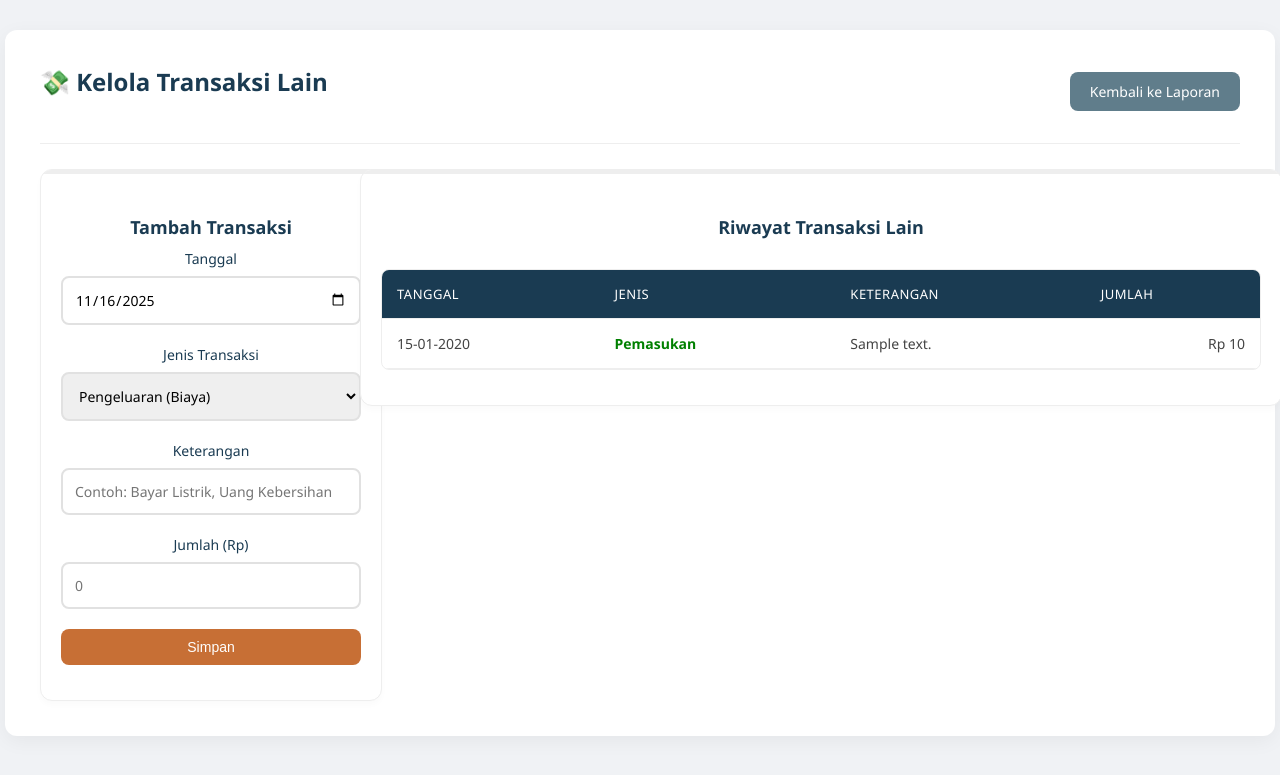
After one commit to MAMThanatos/TokoBangunanAyung, a PHP site: page /laporan/transaksi_lain.php in a window 1280 px wide. The commit adds this page. Shown: the top 775 px of the page. Run offline with PHP 8.4, Linux system fonts and the light colour scheme; the visitor is signed in with stand-in values (Sample User, id 1); tables that the repository leaves empty hold one stand-in row (values such as "Sample post").

Commit message:
Perubahan fitur tambahan

```diff
--- a/assets/style.css
+++ b/assets/style.css
@@ -14,7 +14,7 @@ body {
     background: #fff;
     padding: 35px;
     border-radius: 12px; /* Sudut lebih halus */
-    max-width: 1000px;
+    max-width: 1200px; /* Diperbesar dari 1000px agar lebih lega */
     margin: 30px auto;
     box-shadow: 0 5px 20px rgba(0,0,0,0.05); /* Bayangan lebih lembut */
 }
@@ -408,7 +408,29 @@ tfoot td {
 }
 
 /* =========================================
-   10. RESPONSIVE
+   10. TRANSAKSI LAIN - LAYOUT & TABLE
+   ========================================= */
+.transaksi-wrapper {
+    display: grid;
+    grid-template-columns: 300px 1fr; /* Ubah dari 1fr 2fr ke ukuran fixed dan flexible */
+    gap: 20px;
+    align-items: start;
+}
+
+/* Override card width untuk transaksi wrapper - PENTING: Gunakan !important */
+.transaksi-wrapper > .card {
+    width: 100% !important;
+    max-width: none !important;
+    min-width: 0 !important;
+}
+
+.table-wrapper {
+    overflow-x: auto;
+    width: 100%;
+}
+
+/* =========================================
+   11. RESPONSIVE
    ========================================= */
 @media (max-width: 768px) {
     .kasir-container {
@@ -431,8 +453,14 @@ tfoot td {
     }
 }
 
+@media (max-width: 968px) {
+    .transaksi-wrapper {
+        grid-template-columns: 1fr;
+    }
+}
+
 /* =========================================
-   11. PRINT STYLES
+   12. PRINT STYLES
    ========================================= */
 @media print {
     .no-print {
--- a/barang/kelola_barang.php
+++ b/barang/kelola_barang.php
@@ -14,7 +14,10 @@ $daftar_barang = $stmt->fetchAll();
 <body>
 
     <div class="container">
-        <h2>Daftar Stok Barang - Toko Ayung</h2>
+        <div style="display:flex; justify-content:space-between; align-items:center; margin-bottom:20px;">
+            <h2>Daftar Stok Barang - Toko Ayung</h2>
+            <a href="../dashboard.php" class="btn-cancel">Kembali ke Dashboard</a>
+        </div>
 
         <a href="tambah_barang.php" class="btn-submit">Tambah Barang Baru</a>
 
--- /dev/null
+++ b/laporan/transaksi_lain.php
@@ -0,0 +1,135 @@
+<?php
+session_start();
+require '../config/koneksi.php';
+
+if (!isset($_SESSION['status'])) {
+    header("Location: ../login.php");
+    exit();
+}
+
+$success_msg = "";
+$error_msg = "";
+
+// Handle Form Submission
+if ($_SERVER["REQUEST_METHOD"] == "POST") {
+    $tanggal = $_POST['tanggal'];
+    $jenis = $_POST['jenis'];
+    $keterangan = $_POST['keterangan'];
+    $jumlah = $_POST['jumlah'];
+    $user_id = $_SESSION['user_id'];
+
+    if (!empty($tanggal) && !empty($jenis) && !empty($keterangan) && !empty($jumlah)) {
+        try {
+            $sql = "INSERT INTO transaksi_keuangan (tanggal, jenis, keterangan, jumlah, user_id) VALUES (?, ?, ?, ?, ?)";
+            $stmt = $pdo->prepare($sql);
+            $stmt->execute([$tanggal, $jenis, $keterangan, $jumlah, $user_id]);
+            $success_msg = "Transaksi berhasil disimpan!";
+        } catch (PDOException $e) {
+            $error_msg = "Error: " . $e->getMessage();
+        }
+    } else {
+        $error_msg = "Mohon lengkapi semua data.";
+    }
+}
+
+$sql_data = "SELECT * FROM transaksi_keuangan WHERE keterangan NOT LIKE 'Penjualan%' AND keterangan NOT LIKE 'Pembelian%' ORDER BY tanggal DESC LIMIT 50";
+$stmt_data = $pdo->query($sql_data);
+$transaksi_list = $stmt_data->fetchAll();
+?>
+
+<!DOCTYPE html>
+<html lang="id">
+<head>
+    <meta charset="UTF-8">
+    <title>Kelola Transaksi Lain</title>
+    <link rel="stylesheet" href="../assets/style.css">
+</head>
+<body>
+    <div class="container">
+        <div style="display:flex; justify-content:space-between; align-items:center;">
+            <h2>💸 Kelola Transaksi Lain</h2>
+            <a href="laporan_keuangan.php" class="btn-cancel">Kembali ke Laporan</a>
+        </div>
+        <hr>
+
+        <?php if ($success_msg): ?>
+            <div style="background:#d4edda; color:#155724; padding:10px; border-radius:5px; margin-bottom:15px;">
+                <?php echo $success_msg; ?>
+            </div>
+        <?php endif; ?>
+        <?php if ($error_msg): ?>
+            <div style="background:#f8d7da; color:#721c24; padding:10px; border-radius:5px; margin-bottom:15px;">
+                <?php echo $error_msg; ?>
+            </div>
+        <?php endif; ?>
+
+        <div class="transaksi-wrapper">
+            <!-- Form Input -->
+            <div class="card">
+                <h3>Tambah Transaksi</h3>
+                <form method="POST">
+                    <div class="form-group">
+                        <label>Tanggal</label>
+                        <input type="date" name="tanggal" value="<?php echo date('Y-m-d'); ?>" required>
+                    </div>
+                    <div class="form-group">
+                        <label>Jenis Transaksi</label>
+                        <select name="jenis" required>
+                            <option value="pengeluaran">Pengeluaran (Biaya)</option>
+                            <option value="pemasukan">Pemasukan (Pendapatan Lain)</option>
+                        </select>
+                    </div>
+                    <div class="form-group">
+                        <label>Keterangan</label>
+                        <input type="text" name="keterangan" placeholder="Contoh: Bayar Listrik, Uang Kebersihan" required>
+                    </div>
+                    <div class="form-group">
+                        <label>Jumlah (Rp)</label>
+                        <input type="number" name="jumlah" placeholder="0" required>
+                    </div>
+                    <button type="submit" class="btn-submit" style="width:100%;">Simpan</button>
+                </form>
+            </div>
+
+            <!-- Table List -->
+            <div class="card">
+                <h3>Riwayat Transaksi Lain</h3>
+                <div class="table-wrapper">
+                    <table class="table">
+                        <thead>
+                            <tr>
+                                <th>Tanggal</th>
+                                <th>Jenis</th>
+                                <th>Keterangan</th>
+                                <th>Jumlah</th>
+                            </tr>
+                        </thead>
+                        <tbody>
+                            <?php if (count($transaksi_list) > 0): ?>
+                                <?php foreach ($transaksi_list as $row): ?>
+                                <tr>
+                                    <td><?php echo date('d-m-Y', strtotime($row['tanggal'])); ?></td>
+                                    <td>
+                                        <?php if ($row['jenis'] == 'pemasukan'): ?>
+                                            <span style="color:green; font-weight:bold;">Pemasukan</span>
+                                        <?php else: ?>
+                                            <span style="color:red; font-weight:bold;">Pengeluaran</span>
+                                        <?php endif; ?>
+                                    </td>
+                                    <td><?php echo htmlspecialchars($row['keterangan']); ?></td>
+                                    <td style="text-align:right;">Rp <?php echo number_format($row['jumlah'], 0, ',', '.'); ?></td>
+                                </tr>
+                                <?php endforeach; ?>
+                            <?php else: ?>
+                                <tr>
+                                    <td colspan="4" style="text-align:center;">Belum ada data transaksi lain.</td>
+                                </tr>
+                            <?php endif; ?>
+                        </tbody>
+                    </table>
+                </div>
+            </div>
+        </div>
+    </div>
+</body>
+</html>
--- a/pemasok/kelola_pemasok.php
+++ b/pemasok/kelola_pemasok.php
@@ -17,7 +17,10 @@ $daftar_pemasok = $stmt->fetchAll();
 <body>
 
     <div class="container">
-        <h2>Data Pemasok (Supplier) - Toko Ayung</h2>
+        <div style="display:flex; justify-content:space-between; align-items:center; margin-bottom:20px;">
+            <h2>Data Pemasok (Supplier) - Toko Ayung</h2>
+            <a href="../dashboard.php" class="btn-cancel">Kembali ke Dashboard</a>
+        </div>
 
         <a href="kelola_barang.php" class="btn-cancel">Lihat Stok Barang</a>
         <br><br>
```
Also changed, not shown: dashboard.php (+7 -7 lines), laporan/laporan_keuangan.php (+20 -22 lines).
